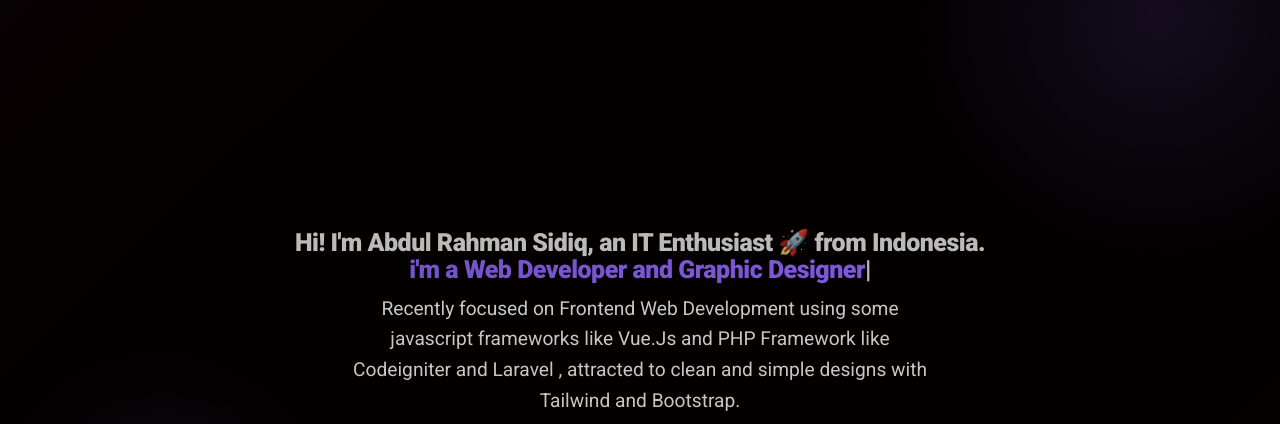
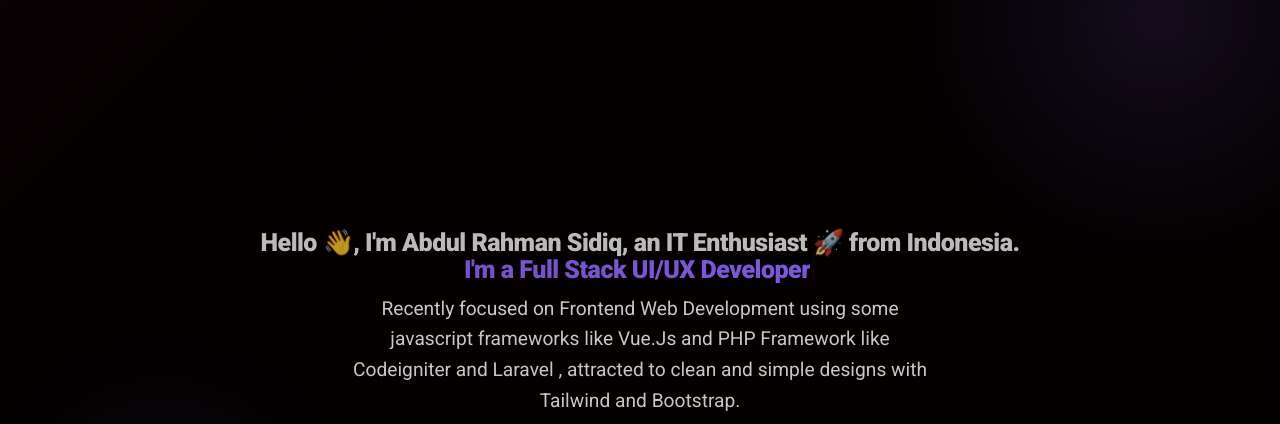
Before and after one commit to abdulrahmansidiq/abdulrahmansidiq.github.io, a plain HTML site: page index.html in a window 1280 px wide. Shown: the part 75-499 px from the top of the page. Drawn offline with Linux system fonts and the light colour scheme.

Commit message:
Update index.html

```diff
--- a/index.html
+++ b/index.html
@@ -45,8 +45,8 @@
         <div class="hero-wrapper">
           <div class="hero-main-content text-center">
             <h1 class="hero-title" data-aos="zoom-in" data-aos-delay="200">
-              Hi! I'm Abdul Rahman Sidiq, an IT Enthusiast 🚀 from Indonesia.<br>
-              <span class="typed" data-typed-items="i'm a Web Developer and Graphic Designer"></span>
+              Hello 👋, I'm Abdul Rahman Sidiq, an IT Enthusiast 🚀 from Indonesia.<br>
+              <span class="typed" data-typed-items="I'm a Full Stack UI/UX Developer"></span>
             </h1>
 
             <p class="hero-description" data-aos="fade-up" data-aos-delay="300">
```
